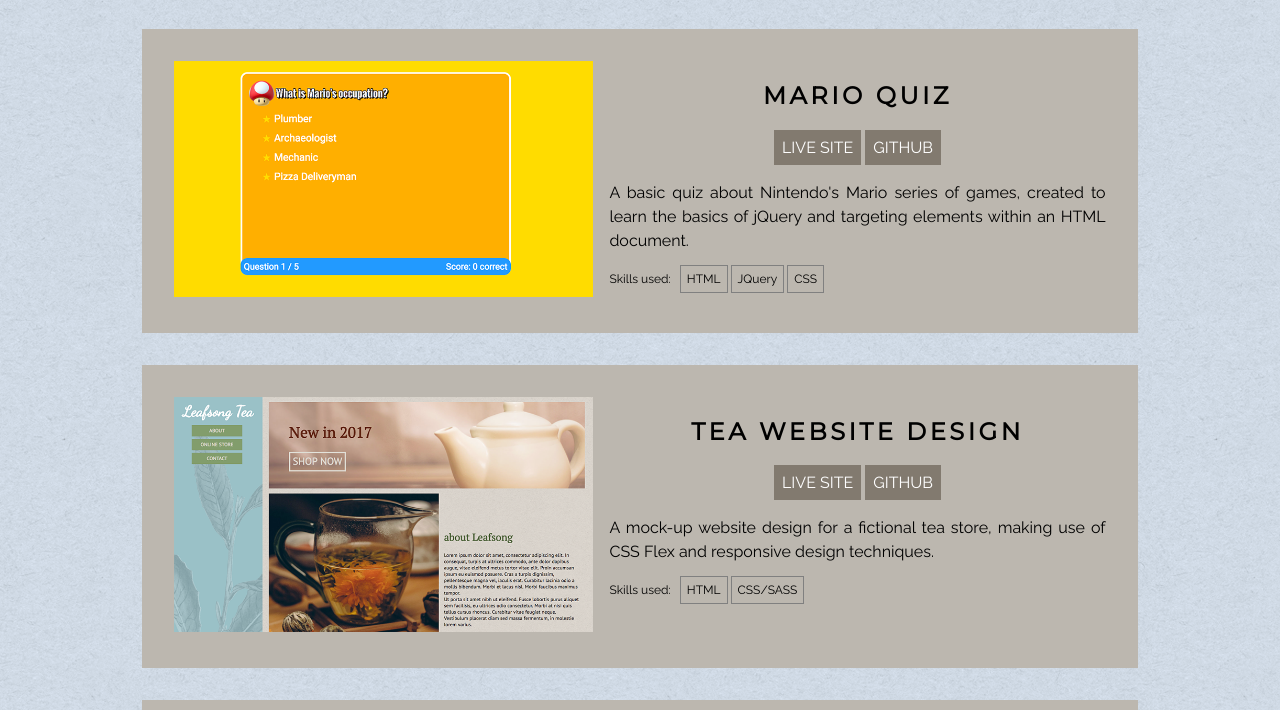
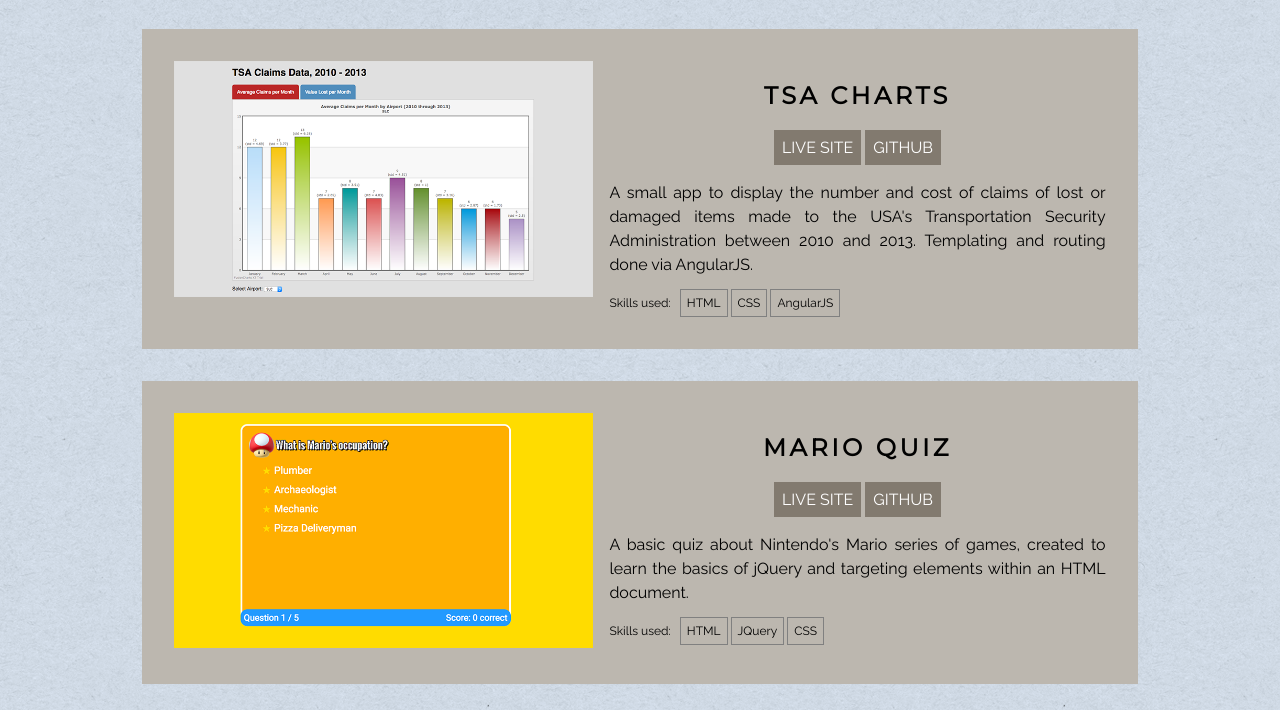
Before and after one commit to rterr/portfolio-site, a plain HTML site: page index.html in a window 1280 px wide. Shown: the part 2072-2782 px from the top of the page. Drawn offline with nearby package versions, Linux system fonts and the light colour scheme.

Commit message:
Updated info on AngularJS knowledge

```diff
--- a/index.html
+++ b/index.html
@@ -66,6 +66,7 @@
                 <h2>Frameworks/Databases</h2>
                 <i class="devicon-nodejs-plain-wordmark"></i>
                 <i class="devicon-react-original-wordmark"></i>
+                <i class="devicon-angularjs-plain-wordmark"></i>
                 <i class="devicon-mongodb-plain-wordmark"></i>
             </div>
             <div class="about-skills">
@@ -154,6 +155,26 @@
             </div>
 
             <div class="portfolio-item">
+                <div class="portfolio-image"><img src="./assets/project_tsa.png" /></div>
+                <h2>TSA Charts</h2>
+                <ul class="portfolio-links">
+                    <a href="https://rterr.github.io/tsa-charts/">
+                        <li>Live Site</li>
+                    </a>
+                    <a href="https://github.com/rterr/tsa-charts">
+                        <li>GitHub</li>
+                    </a>
+                </ul>
+                <p>A small app to display the number and cost of claims of lost or damaged items made to the USA's Transportation Security Administration between 2010 and 2013. Templating and routing done via AngularJS.</p>
+                <ul class="portfolio-skills">
+                    <li>Skills used:</li>
+                    <li>HTML</li>
+                    <li>CSS</li>
+                    <li>AngularJS</li>
+                </ul>
+            </div>
+
+            <div class="portfolio-item">
                 <div class="portfolio-image"><img src="./assets/project_quiz.png" /></div>
                 <h2>Mario Quiz</h2>
                 <ul class="portfolio-links">
```
Also changed, not shown: assets/project_tsa.png (added).
